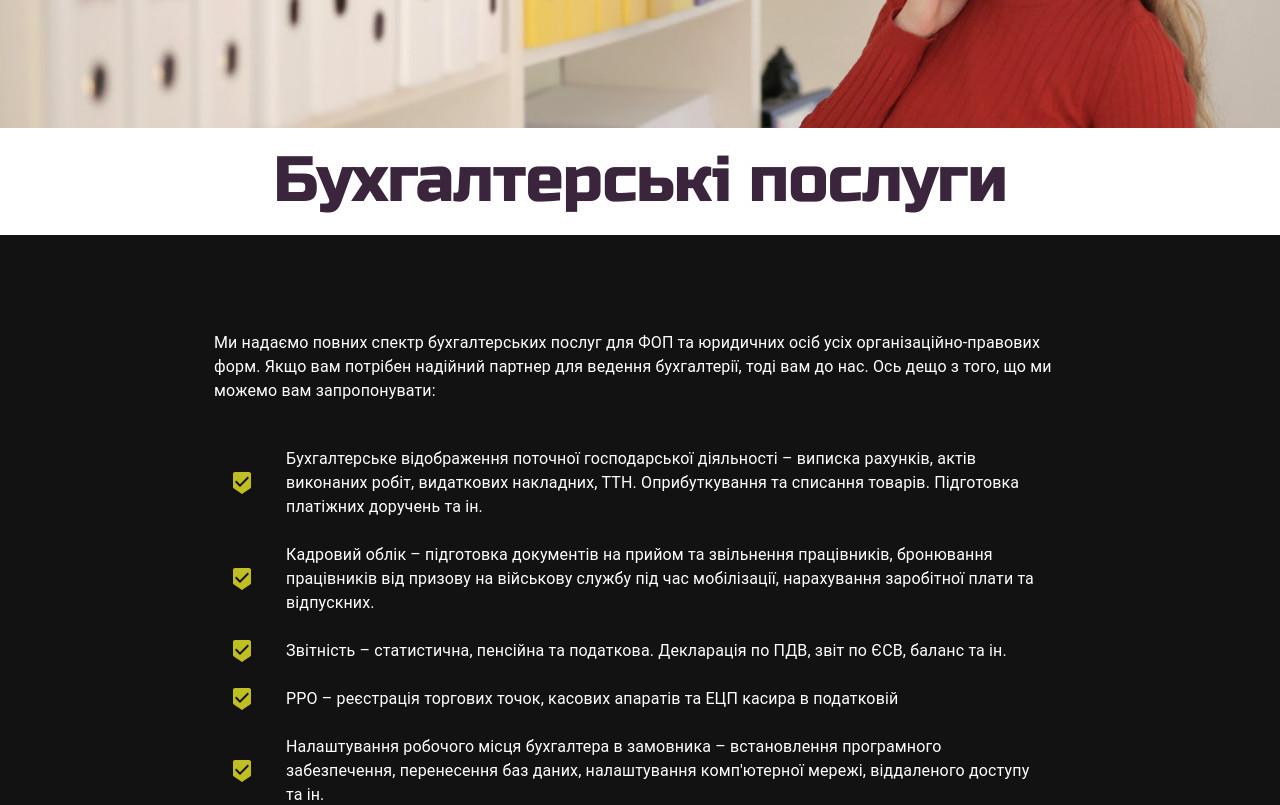
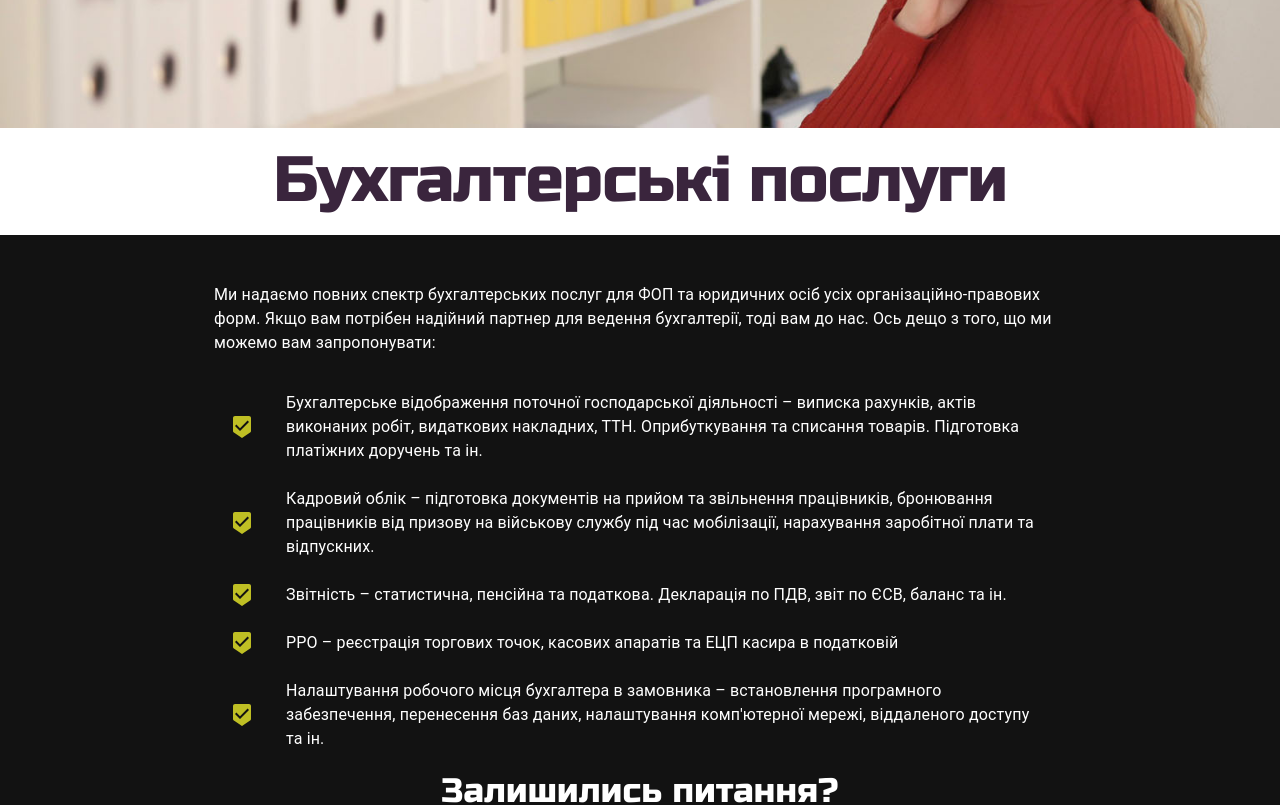
Before and after one commit to tykatyk/yuvels, a Next.js app: page /accounting in a window 1280 px wide. Shown: the part 580-1385 px from the top of the page. Built offline with nearby package versions, Linux system fonts and the light colour scheme.

Commit message:
Redraw accounting services page

```diff
--- a/components/AccountingServices.tsx
+++ b/components/AccountingServices.tsx
@@ -23,20 +23,19 @@ export default function AccountingServices() {
           alt="Дівчина дивиться на полицю з бухгалтерськими папками"
         />
       </Box>
-      <ServicesHeader text="Бухгалтерські послуги" />
-      <Box sx={{ paddingBottom: "2rem" }}>
+
+      <section>
+        <ServicesHeader text="Бухгалтерські послуги" />
         <Container maxWidth="md">
-          <Box sx={{ paddingTop: "3rem", paddingBottom: "0.5rem" }}>
-            <Typography paragraph>
-              Ми надаємо повних спектр бухгалтерських послуг для ФОП та
-              юридичних осіб усіх організаційно-правових форм. Якщо вам потрібен
-              надійний партнер для ведення бухгалтерії, тоді вам до нас. Ось
-              дещо з того, що ми можемо вам запропонувати:
-            </Typography>
-          </Box>
+          <Typography paragraph>
+            Ми надаємо повних спектр бухгалтерських послуг для ФОП та юридичних
+            осіб усіх організаційно-правових форм. Якщо вам потрібен надійний
+            партнер для ведення бухгалтерії, тоді вам до нас. Ось дещо з того,
+            що ми можемо вам запропонувати:
+          </Typography>
           <AccountingServicesList />
         </Container>
-      </Box>
+      </section>
       <QuestionsRemain />
     </Container>
   );
```
